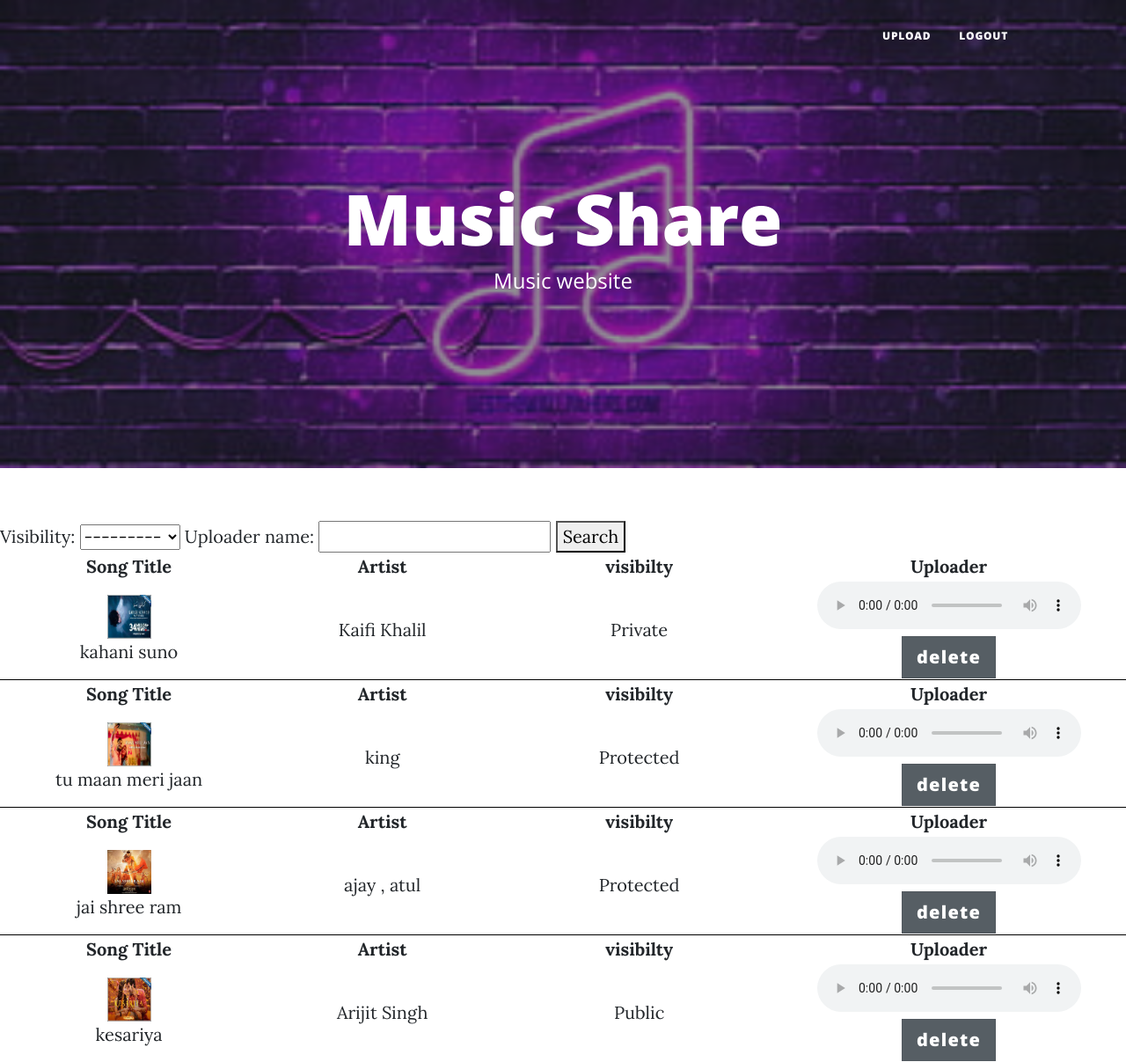
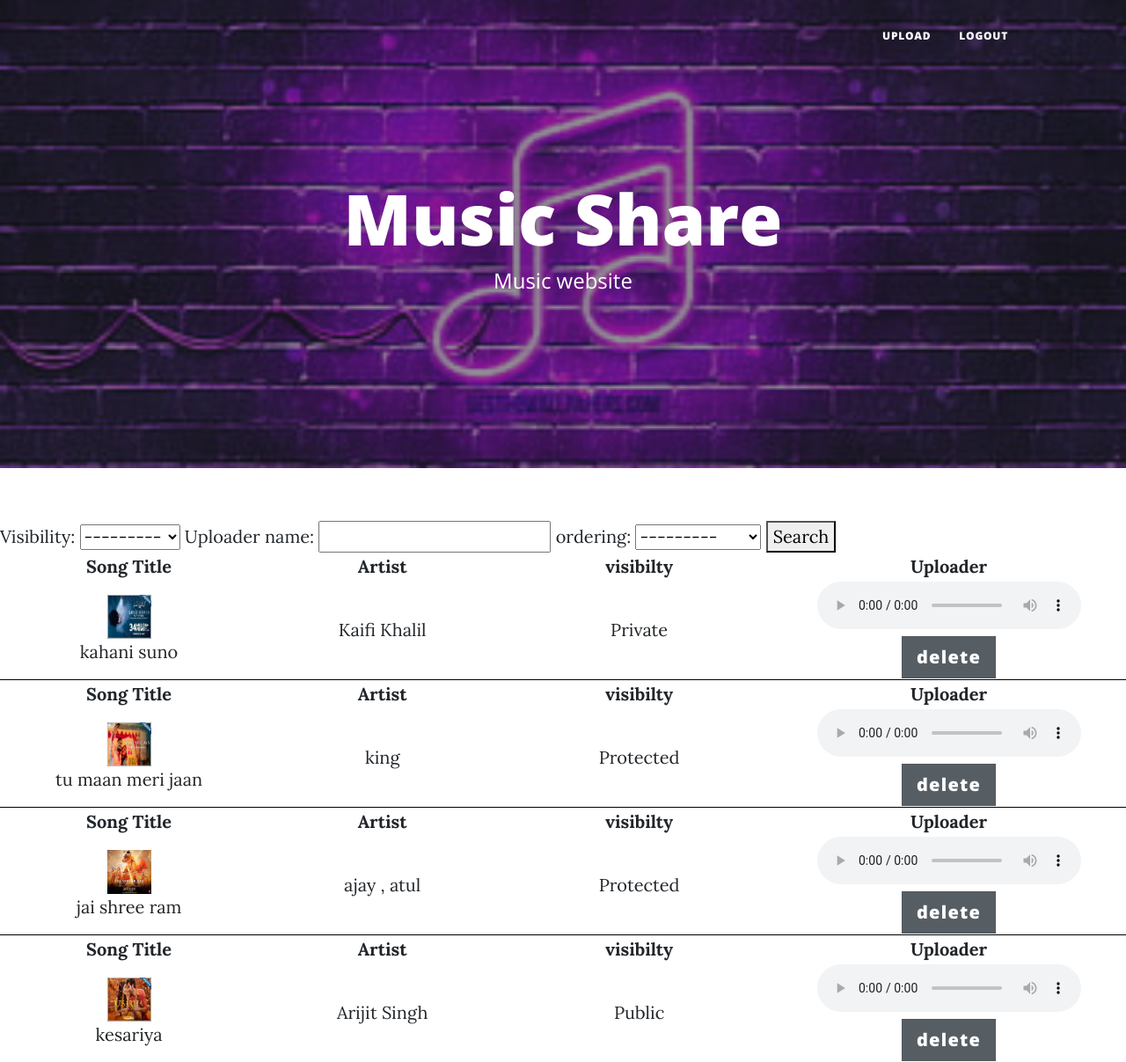
Before and after one commit to Rishavsarkar04/Music_Sharing_Portal_using_django, a Django app: page / in a window 1280 px wide. Shown: the top 1207 px of the page at 88% size. Run offline with Django 4.2, Linux system fonts and the light colour scheme; a user stored in the database is signed in; data comes from the database, SQL or seed files in the repository; some libraries are stand-ins or nearby versions.

Commit message:
Update index.html

```diff
--- a/proj/templates/app/index.html
+++ b/proj/templates/app/index.html
@@ -62,6 +62,8 @@
             {{music_filter.form.visibility}}
             <label for="id_uploader">Uploader name:</label>
             {{music_filter.form.uploader}}
+	    <label for="id_visibility">ordering:</label>
+            {{music_filter.form.ordering}}
             <button type="submit">Search</button>
         </form>
         <!-- Main Content-->
```
